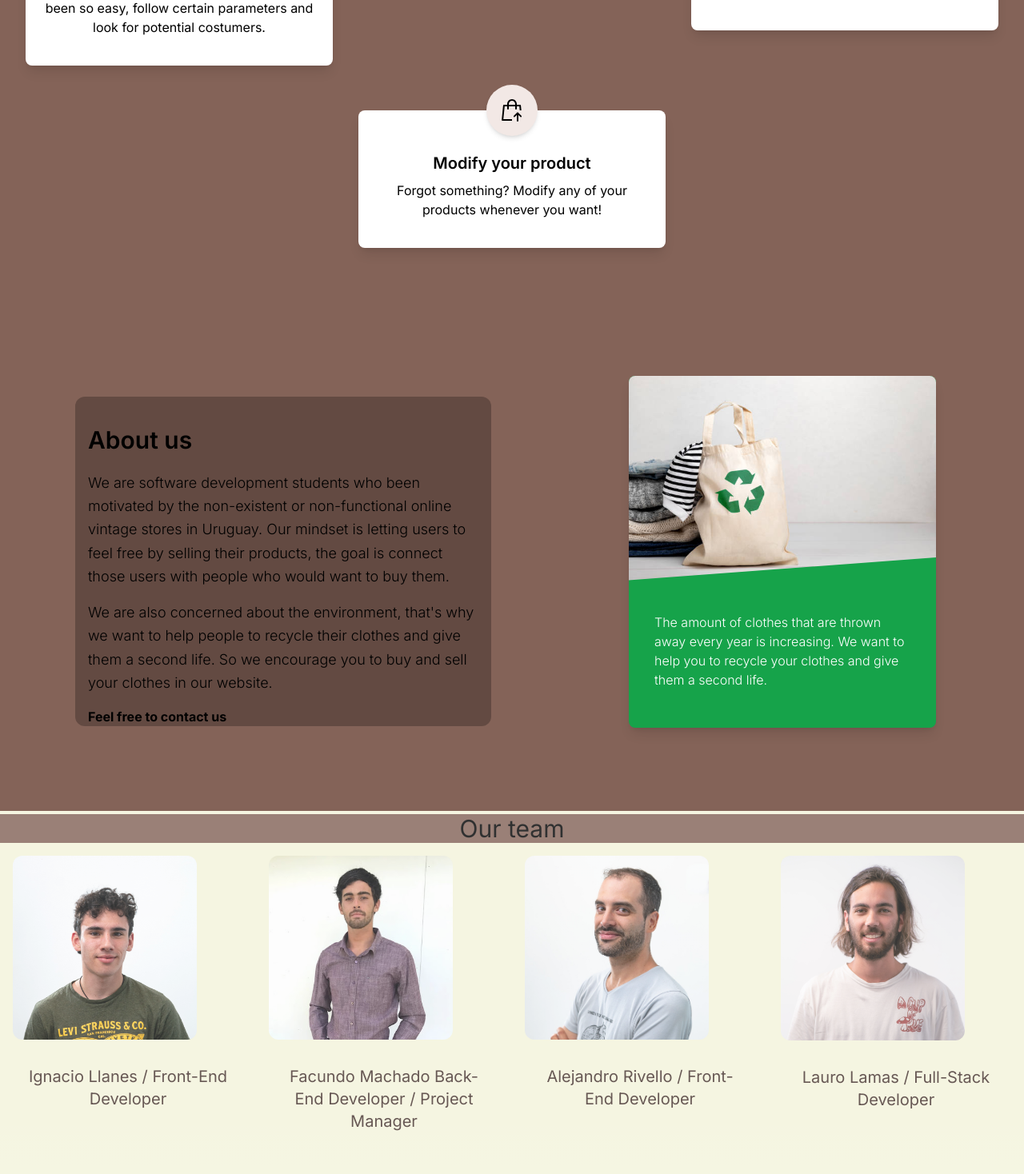
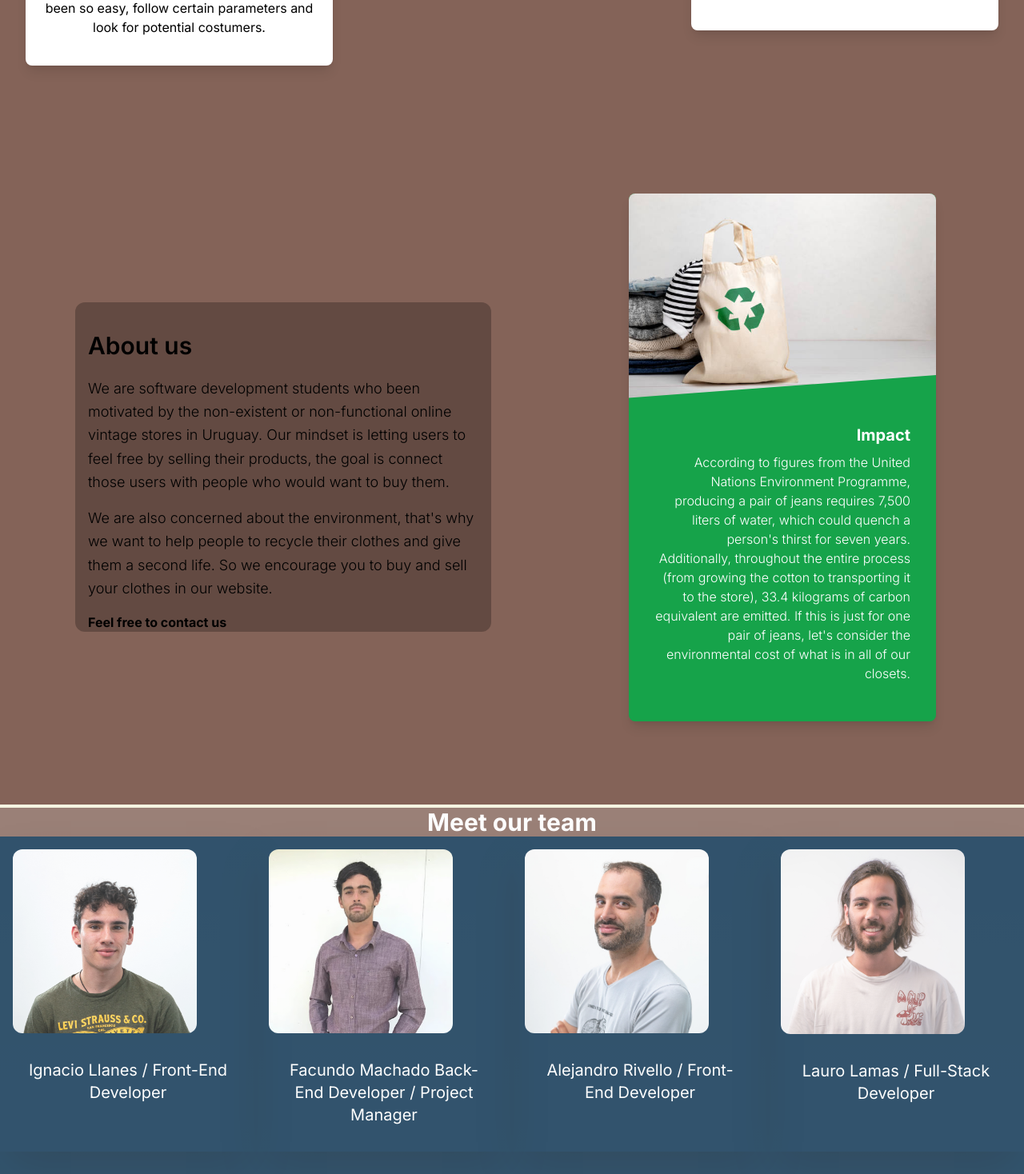
Before and after one commit to laurolamas/revint-landing-page, a Next.js app: page / in a window 1280 px wide. Shown: the part 1442-2910 px from the top of the page at 80% size. Built offline with nearby package versions, Linux system fonts and the light colour scheme.

Commit message:
minor fixes

```diff
--- a/app/page.js
+++ b/app/page.js
@@ -34,7 +34,7 @@ export default function Home() {
           <div className="bg-cover bg-left w-1/3 min-h-full bg-black/25">
             <div className="bg-vintage-pattern text-white p-8">
               <div className="relative h-full w-full">
-                <div className="absolute inset-0 grid h-full w-full place-items-center bg-black/75">
+                <div className="absolute inset-0 grid h-full w-full place-items-center bg-black/25">
                   <div className="w-3/4 text-left md:w-/4">
                     <Typography variant="h1" color="white" className="mb-4 text-3xl md:text-4xl lg:text-5xl mt-16 drop-shadow-2xl" >
                       ReVint Vintage Clothing
@@ -57,7 +57,7 @@ export default function Home() {
           <div className="container mx-auto px-4">
             <div className="flex flex-wrap">
               <div className="lg:pt-12 pt-6 w-full md:w-4/12 px-4 text-center">
-                <div className="relative flex flex-col min-w-0 break-words bg-white w-full mb-8 shadow-lg rounded-lg  -mt-16">
+                <div className="relative flex flex-col min-w-0 break-words bg-white w-full mb-8 shadow-lg rounded-lg -mt-16">
                   <div className="flex justify-center">
                     <div className="-mt-8 inline-block rounded-full bg-brown p-4 text-primary shadow-md">
                       <svg viewBox="0 0 1024 1024" xmlns="http://www.w3.org/2000/svg" className="h-8 w-8"><path fill="#000000" d="M704 288h131.072a32 32 0 0 1 31.808 28.8L886.4 512h-64.384l-16-160H704v96a32 32 0 1 1-64 0v-96H384v96a32 32 0 0 1-64 0v-96H217.92l-51.2 512H512v64H131.328a32 32 0 0 1-31.808-35.2l57.6-576a32 32 0 0 1 31.808-28.8H320v-22.336C320 154.688 405.504 64 512 64s192 90.688 192 201.664v22.4zm-64 0v-22.336C640 189.248 582.272 128 512 128c-70.272 0-128 61.248-128 137.664v22.4h256zm201.408 483.84L768 698.496V928a32 32 0 1 1-64 0V698.496l-73.344 73.344a32 32 0 1 1-45.248-45.248l128-128a32 32 0 0 1 45.248 0l128 128a32 32 0 1 1-45.248 45.248z" />
@@ -106,23 +106,7 @@ export default function Home() {
                   </div>
                 </div>
               </div>
-              <div className="pt-6 w-full md:w-4/12 px-4 text-center mx-auto my-auto">
-                <div className="relative flex flex-col min-w-0 break-words bg-white w-full mb-8 shadow-lg rounded-lg">
-                  <div className="flex justify-center">
-                    <div className="-mt-8 inline-block rounded-full bg-brown p-4 text-primary shadow-md">
-                      <svg viewBox="0 0 1024 1024" xmlns="http://www.w3.org/2000/svg" className="h-8 w-8">
-                        <path fill="#000000" d="M704 288h131.072a32 32 0 0 1 31.808 28.8L886.4 512h-64.384l-16-160H704v96a32 32 0 1 1-64 0v-96H384v96a32 32 0 0 1-64 0v-96H217.92l-51.2 512H512v64H131.328a32 32 0 0 1-31.808-35.2l57.6-576a32 32 0 0 1 31.808-28.8H320v-22.336C320 154.688 405.504 64 512 64s192 90.688 192 201.664v22.4zm-64 0v-22.336C640 189.248 582.272 128 512 128c-70.272 0-128 61.248-128 137.664v22.4h256zm201.408 483.84L768 698.496V928a32 32 0 1 1-64 0V698.496l-73.344 73.344a32 32 0 1 1-45.248-45.248l128-128a32 32 0 0 1 45.248 0l128 128a32 32 0 1 1-45.248 45.248z" />
-                      </svg>
-                    </div>
-                  </div>
-                  <div className="px-4 py-5 flex-auto">
-                    <h6 className="text-xl font-semibold text-black">Modify your product</h6>
-                    <p className="mt-2 mb-4 text-black">
-                      Forgot something? Modify any of your products whenever you want!
-                    </p>
-                  </div>
-                </div>
-              </div>
+
 
             </div>
             <div className="flex flex-wrap items-center mt-32">
@@ -171,11 +155,17 @@ export default function Home() {
                         className="text-green-600 fill-current"
                       ></polygon>
                     </svg>
-                    <h4 className="text-xl font-bold text-white">
-
+                    <h4 className="text-xl font-bold text-white text-right">
+                      Impact
                     </h4>
-                    <p className="text-md font-light mt-2 text-white">
-                      The amount of clothes that are thrown away every year is increasing. We want to help you to recycle your clothes and give them a second life.
+                    <p className="text-md font-light mt-2 text-white text-right">
+                    According to figures from the United Nations Environment Programme, producing
+                     a pair of jeans requires 7,500 liters of water, which could quench a person's
+                      thirst for seven years. Additionally, throughout the entire process
+                       (from growing the cotton to transporting it to the store), 33.4 kilograms of
+                        carbon equivalent are emitted.
+                    If this is just for one pair of jeans, let's consider the environmental cost
+                     of what is in all of our closets.
                     </p>
                   </blockquote>
                 </div>
@@ -202,47 +192,47 @@ export default function Home() {
           </div>
         </div> */}
         <div className="h-full bg-cover bg-center opacity-80 mb-20 bg-fack">
-          <h1 className="text-3xl text-semibold border-t-4 border-beige flex items-center justify-center">
-            Our team
+          <h1 className="text-3xl font-bold border-t-4 text-white border-beige flex items-center justify-center">
+            Meet our team
           </h1>
-          <div className="w-full flex flex-wrap justify-evenly mb-32 bg-beige">
-            <div className="w-full flex flex-wrap justify-evenly mb-32 bg-beige">
-              <div className="w-full sm:w-1/2 md:w-96 lg:w-1/4 mb-8">
+          <div className="w-full flex flex-wrap justify-evenly mb-32 bg-prussian">
+            <div className="w-full flex flex-wrap justify-evenly mb-32 bg-prussian">
+              <div className="w-full sm:w-1/2 md:w-96 lg:w-1/4 mb-8 shadow-2xl">
                 <figure className="px-4 pt-4">
                   <img src="./igni.jpg" alt="foto" className="max-w-[80%] max-h-[80%] h-auto rounded-xl" />
                 </figure>
                 <div className="card-body items-center text-center">
-                  <h3 className="text-marron flex text-xl items-center justify-center">
+                  <h3 className="text-white flex text-xl items-center justify-center">
                     Ignacio Llanes / Front-End Developer
                   </h3>
                 </div>
               </div>
-              <div className="w-full sm:w-1/2 md:w-96 lg:w-1/4 mb-8">
+              <div className="w-full sm:w-1/2 md:w-96 lg:w-1/4 mb-8 shadow-2xl">
                 <figure className="px-4 pt-4">
                   <img src="./a.jpeg" alt="foto" className="max-w-[80%] max-h-[80%] h-auto rounded-xl" />
                 </figure>
                 <div className="card-body items-center text-center">
-                  <h3 className="text-marron flex text-xl items-center justify-center">
+                  <h3 className="text-white flex text-xl items-center justify-center">
                     Facundo Machado Back-End Developer / Project Manager
                   </h3>
                 </div>
               </div>
-              <div className="w-full sm:w-1/2 md:w-96 lg:w-1/4 mb-8">
+              <div className="w-full sm:w-1/2 md:w-96 lg:w-1/4 mb-8 shadow-2xl">
                 <figure className="px-4 pt-4">
                   <img src="./ale.jpeg" alt="foto" className="max-w-[80%] max-h-[80%] h-auto rounded-xl" />
                 </figure>
                 <div className="card-body items-center text-center">
-                  <h3 className="text-marron flex text-xl items-center justify-center">
+                  <h3 className="text-white flex text-xl items-center justify-center">
                     Alejandro Rivello / Front-End Developer
                   </h3>
                 </div>
               </div>
-              <div className="w-full sm:w-1/2 md:w-96 lg:w-1/4 mb-8">
+              <div className="w-full sm:w-1/2 md:w-96 lg:w-1/4 mb-8 shadow-2xl">
                 <figure className="px-4 pt-4">
                   <img src="./c.jpeg" alt="foto" className="max-w-[80%] max-h-[80%] h-auto rounded-xl" />
                 </figure>
                 <div className="card-body items-center text-center">
-                  <h3 className="text-marron flex text-xl items-center justify-center">
+                  <h3 className="text-white flex text-xl items-center justify-center">
                     Lauro Lamas / Full-Stack Developer
                   </h3>
                 </div>
```
